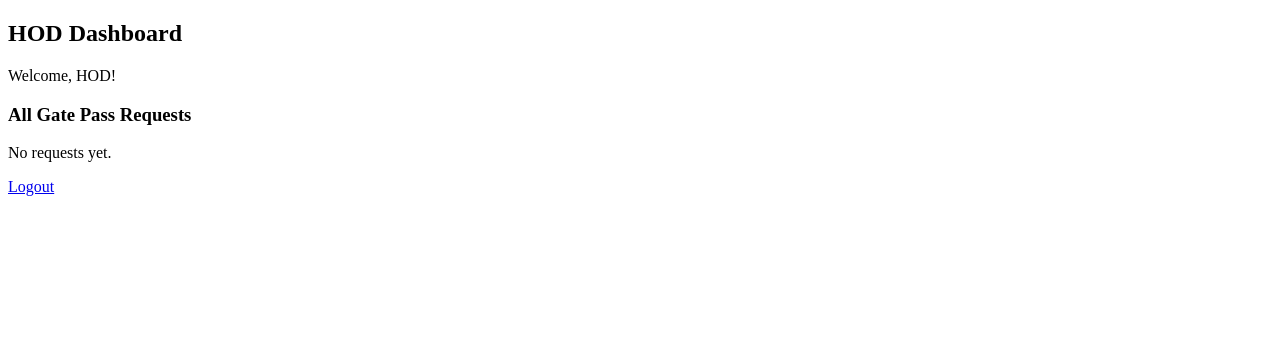
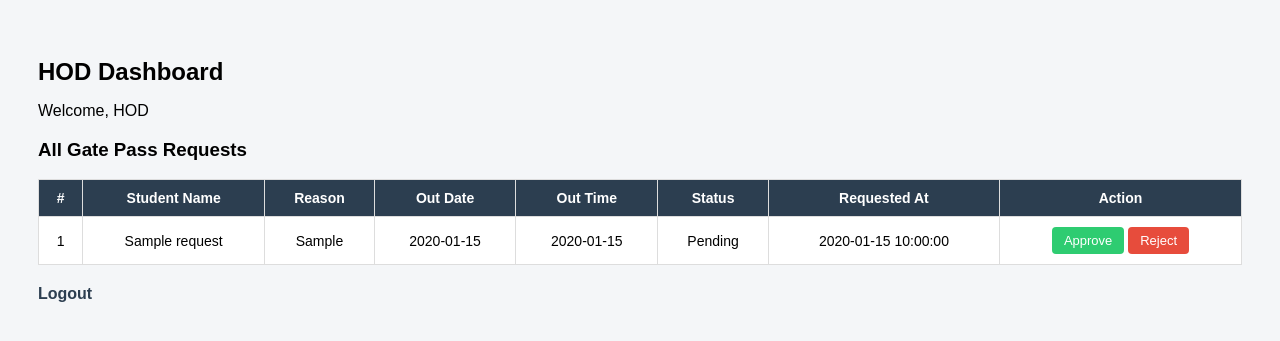
Before and after one commit to sachinjain-hub/gate-check, a Flask app: page /hod in a window 1280 px wide. Shown: the top 341 px of the page. Run offline with Flask 3, Linux system fonts and the light colour scheme; the visitor is signed in with stand-in values (Sample User, id 1); tables that the repository leaves empty hold one stand-in row (values such as "Sample post").

Commit message:
Enhance HOD Dashboard layout and styles
Updated the HOD Dashboard to improve styling and structure.

```diff
--- a/templates/hod.html
+++ b/templates/hod.html
@@ -3,20 +3,74 @@
 <head>
     <meta charset="UTF-8">
     <title>HOD Dashboard</title>
+    <style>
+        body {
+            font-family: Arial, sans-serif;
+            background: #f4f6f8;
+            padding: 30px;
+        }
+
+        h2 {
+            margin-bottom: 10px;
+        }
+
+        table {
+            width: 100%;
+            border-collapse: collapse;
+            background: white;
+        }
+
+        th, td {
+            padding: 10px;
+            border: 1px solid #ddd;
+            font-size: 14px;
+            text-align: center;
+        }
+
+        th {
+            background: #2c3e50;
+            color: white;
+        }
+
+        .btn {
+            padding: 6px 12px;
+            border: none;
+            cursor: pointer;
+            font-size: 13px;
+            border-radius: 4px;
+        }
+
+        .approve {
+            background: #2ecc71;
+            color: white;
+        }
+
+        .reject {
+            background: #e74c3c;
+            color: white;
+        }
+
+        .logout {
+            display: inline-block;
+            margin-top: 20px;
+            text-decoration: none;
+            color: #2c3e50;
+            font-weight: bold;
+        }
+    </style>
 </head>
 <body>
+
 <h2>HOD Dashboard</h2>
-
-<p>Welcome, HOD!</p>
+<p>Welcome, HOD</p>
 
 <h3>All Gate Pass Requests</h3>
 
-{% if all_requests %}
-<table border="1" cellpadding="5" cellspacing="0">
+{% if requests %}
+<table>
+    <thead>
     <tr>
         <th>#</th>
-        <th>Request ID</th>
-        <th>Student ID</th>
         <th>Student Name</th>
         <th>Reason</th>
         <th>Out Date</th>
@@ -25,40 +79,48 @@
         <th>Requested At</th>
         <th>Action</th>
     </tr>
-    {% for r in all_requests %}
+    </thead>
+
+    <tbody>
+    {% for r in requests %}
     <tr>
         <td>{{ loop.index }}</td>
-        <td>{{ r[0] }}</td> <!-- g.id -->
-        <td>{{ r[1] }}</td> <!-- student_id -->
-        <td>{{ r[2] }}</td> <!-- student_name -->
-        <td>{{ r[3] }}</td> <!-- reason -->
-        <td>{{ r[4] }}</td> <!-- out_date -->
-        <td>{{ r[5] }}</td> <!-- out_time -->
-        <td>{{ r[6] }}</td> <!-- status -->
-        <td>{{ r[7] }}</td> <!-- created_at -->
+        <td>{{ r.student_name }}</td>
+        <td>{{ r.reason }}</td>
+        <td>{{ r.out_date }}</td>
+        <td>{{ r.out_time }}</td>
+        <td>{{ r.status }}</td>
+        <td>{{ r.created_at }}</td>
         <td>
-            {% if r[6] == 'Pending' %}
+            {% if r.status == 'Pending' %}
             <form method="POST"
-                  action="{{ url_for('update_request_status', request_id=r[0]) }}"
+                  action="{{ url_for('update_request', id=r.id) }}"
                   style="display:inline;">
-                <button type="submit" name="action" value="Approved">Approve</button>
+                <button class="btn approve" name="action" value="Approved">
+                    Approve
+                </button>
             </form>
+
             <form method="POST"
-                  action="{{ url_for('update_request_status', request_id=r[0]) }}"
+                  action="{{ url_for('update_request', id=r.id) }}"
                   style="display:inline;">
-                <button type="submit" name="action" value="Rejected">Reject</button>
+                <button class="btn reject" name="action" value="Rejected">
+                    Reject
+                </button>
             </form>
             {% else %}
-                {{ r[6] }}
+                {{ r.status }}
             {% endif %}
         </td>
     </tr>
     {% endfor %}
+    </tbody>
 </table>
 {% else %}
 <p>No requests yet.</p>
 {% endif %}
 
-<p><a href="{{ url_for('logout') }}">Logout</a></p>
+<a href="{{ url_for('logout') }}" class="logout">Logout</a>
+
 </body>
 </html>
```
